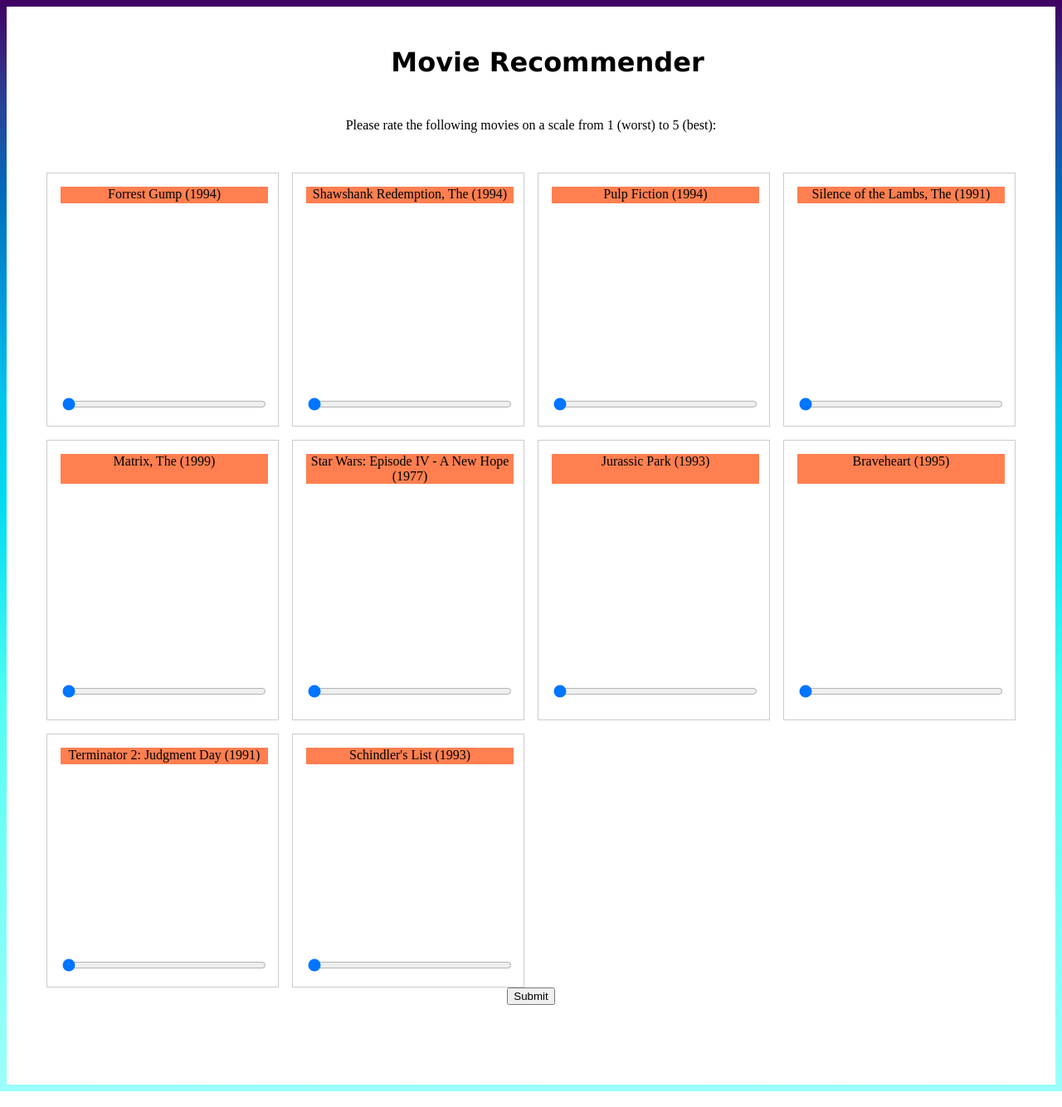
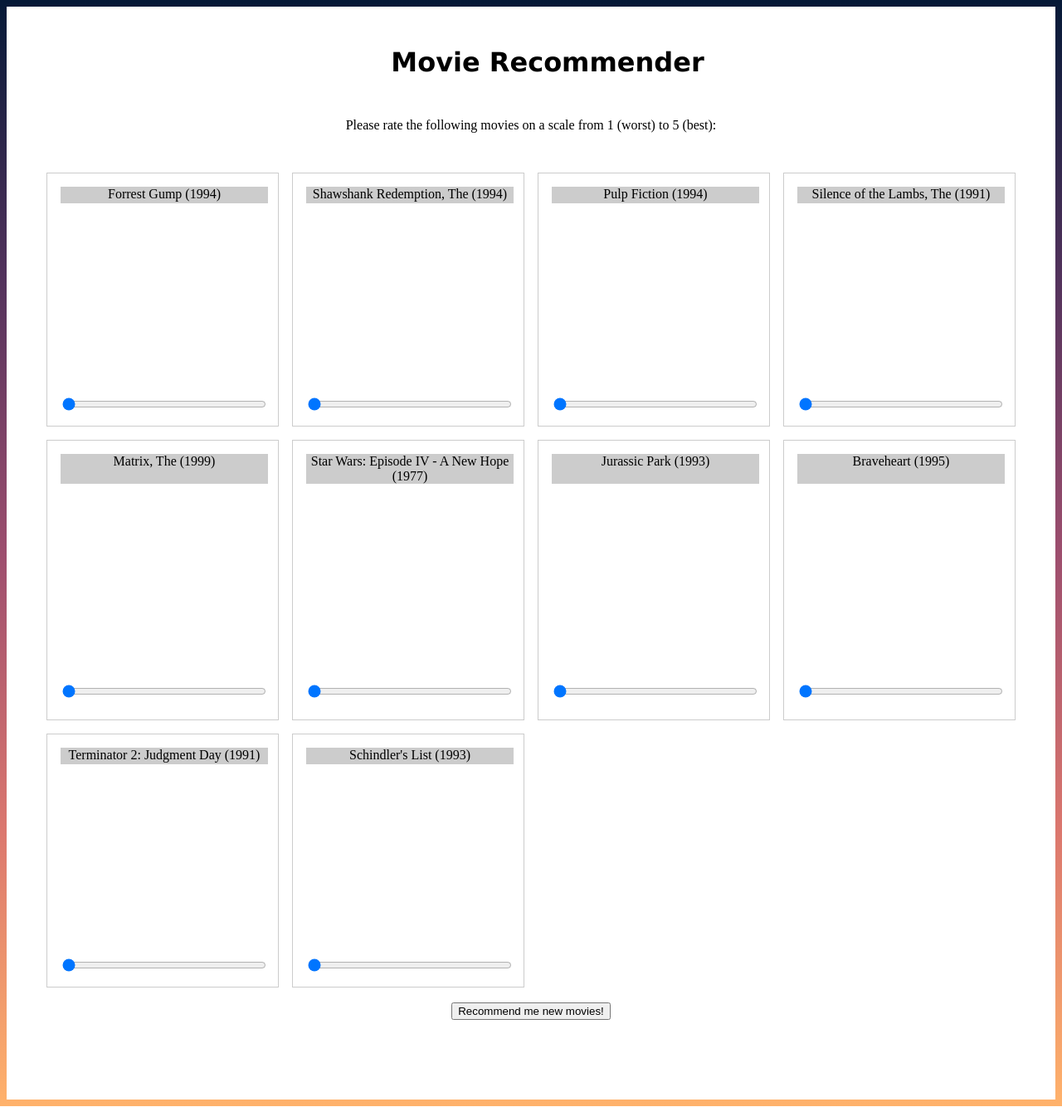
Before and after one commit to lorenanda/movie-recommender, a Flask app: page / in a window 1280 px wide. Shown: the whole page at 83% size. Run offline with Flask 2, Linux system fonts and the light colour scheme.

Commit message:
changed text of submit button

```diff
--- a/flask_app/static/css/styles.css
+++ b/flask_app/static/css/styles.css
@@ -1,5 +1,5 @@
 body {
-  background-image: linear-gradient(to top, #9bfffb, #8bfff9, #79fff7, #65fef4, #4dfef1, #23ecf3, #00d9f1, #00c6ec, #009ad9, #006ebd, #2a3f96, #400162);
+  background-image: linear-gradient(to bottom, #051937, #52325c, #9d4e6e, #db776e, #ffb26b);
   display: flex;
   justify-content: center;
 }
@@ -33,7 +33,7 @@ main > * {
 }
 
 .card label {
-  background-color: coral;
+  background-color: #ccc;
   width: 250px;
 }
 
--- a/flask_app/templates/main.html
+++ b/flask_app/templates/main.html
@@ -152,7 +152,9 @@
             />
           </div>
         </div>
-        <input type="submit" />
+        <br>
+
+        <input type="submit" value="Recommend me new movies!"/>
       </form>
     </main>
   </body>
```
